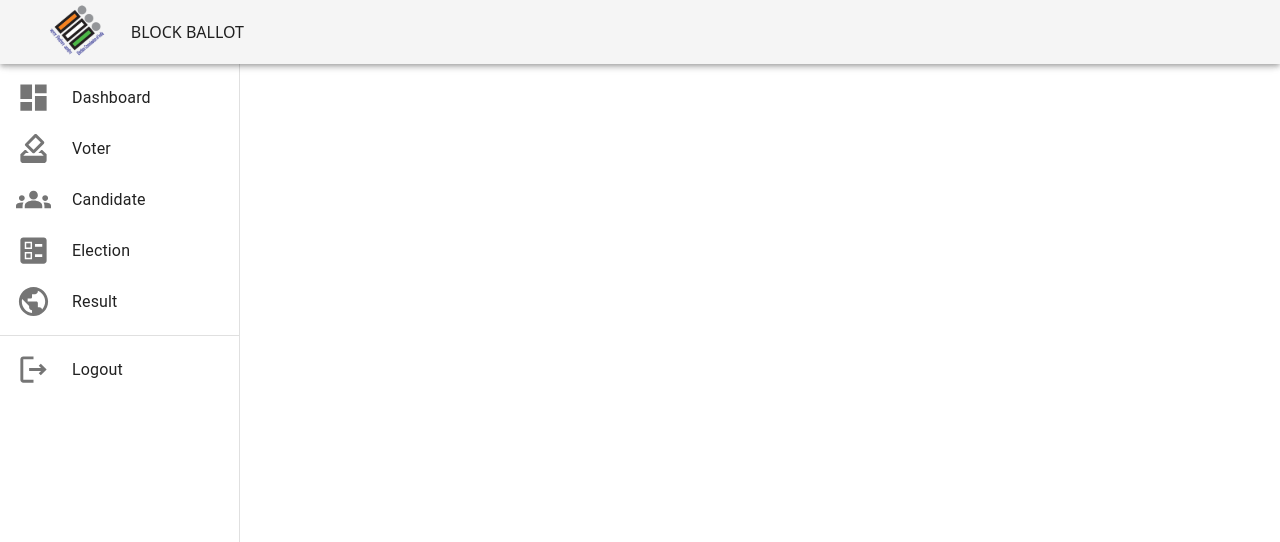
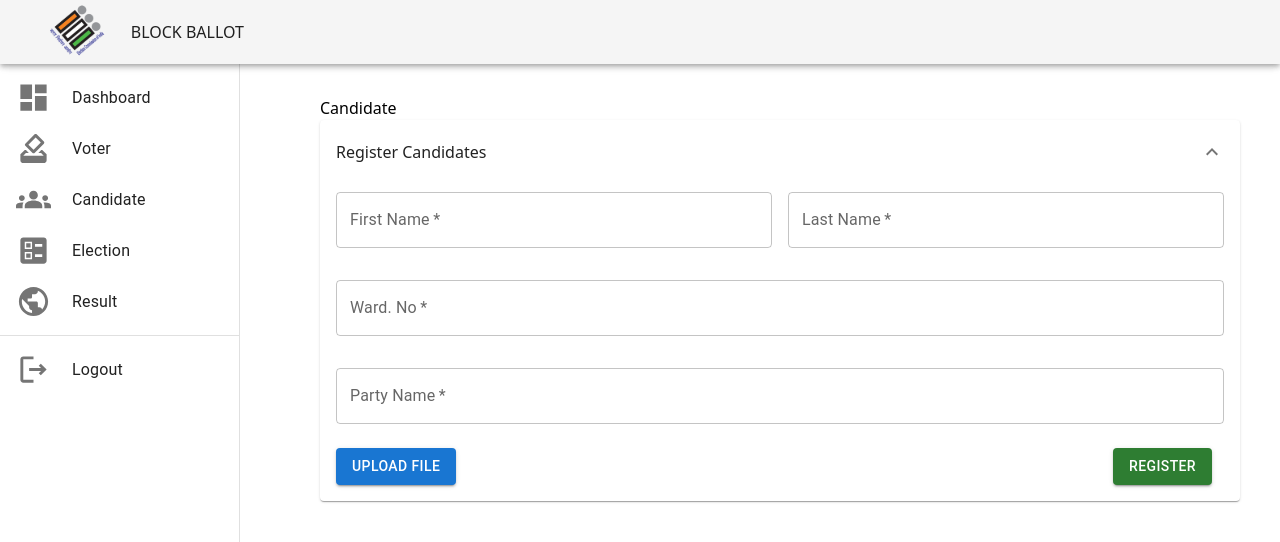
Before and after one commit to BhanuTeja1729/Voting, a React (Vite) app in the folder frontend/: page /admin/candidate in a window 1280 px wide. Shown: the top 542 px of the page. Built offline with nearby package versions, Linux system fonts and the light colour scheme.

Commit message:
Admin Dashboard Fixed, Added Candidate Registration Form

```diff
--- a/frontend/src/App.jsx
+++ b/frontend/src/App.jsx
@@ -1,5 +1,6 @@
 import "./App.css";
 import { BrowserRouter as Router, Routes, Route } from "react-router-dom";
+import { Box } from "@mui/material";
 
 // Components
 import Main from "./components/Main";
--- a/frontend/src/components/Admin.jsx
+++ b/frontend/src/components/Admin.jsx
@@ -1,6 +1,8 @@
 import React from 'react'
-import {Outlet, useLocation} from 'react-router-dom';
+import { Outlet, useLocation } from 'react-router-dom';
 import Sidebar from "./admin/adminSidebar";
+
+import { Box } from "@mui/material";
 
 
 const Admin = () => {
@@ -8,8 +10,17 @@ const Admin = () => {
   let location = useLocation();
   return (
     <>
-      {location.pathname  === "/admin/login" ? "" : <Sidebar />}
-      <Outlet/>
+      <div>
+        <div className='container ml-0'>
+          {location.pathname === "/admin/login" ? "" : <Sidebar />}
+        </div>
+        <Box sx={{ ml: 35 }}>
+          <Outlet />
+        </Box>
+
+      </div>
+
+
     </>
   );
 }
--- a/frontend/src/components/admin/adminDash.jsx
+++ b/frontend/src/components/admin/adminDash.jsx
@@ -1,11 +1,6 @@
 import React from "react";
-import { BarChart } from "@mui/x-charts";
+import { PieChart } from "@mui/x-charts";
 import { Link } from "react-router-dom";
-
-import Voter from "./voter";
-import Candidate from "./candidate";
-import Election from "./election";
-import Result from "./result";
 
 import {
   Card,
@@ -25,14 +20,15 @@ const adminDash = () => {
 
   return (
     <>
-      <h1 className="mb-10 text-center text-3xl font-semibold mt-20">
-        Admin Dashboard
-      </h1>
-      <Box sx={{marginLeft:35}}>
-        <Grid container spacing={6}>
-          <Grid item xs={3}>
+
+      <Box sx={{mr:7}}>
+        <h1 className="mb-5 text-3xl font-semibold mt-20">
+          Admin Dashboard
+        </h1>
+        <Grid container spacing={2}>
+          <Grid item xs={4}>
             <Link to={"../voter"}>
-              <Card variant="outlined">
+              <Card variant="outlined" max>
                 <CardContent>
                   <Typography
                     sx={{
@@ -102,7 +98,7 @@ const adminDash = () => {
             </Link>
           </Grid>
 
-          <Grid item xs={3}>
+          <Grid item xs={4}>
             <Link to={"../candidate"}>
               <Card variant="outlined">
                 <CardContent>
@@ -174,7 +170,7 @@ const adminDash = () => {
             </Link>
           </Grid>
 
-          <Grid item xs={3}>
+          <Grid item xs={4} sx={{ mr: 0 }}>
             <Link to={"../election"}>
               <Card variant="outlined">
                 <CardContent>
@@ -248,7 +244,7 @@ const adminDash = () => {
         </Grid>
 
         <Link to={"../result"}>
-          <Card variant="outlined" sx={{ maxWidth: "74%", mt: 5 }}>
+          <Card variant="outlined" sx={{ maxWidth: "74%", mt: 5, mb: 4 }}>
             <CardContent>
               <Typography
                 sx={{
@@ -261,13 +257,18 @@ const adminDash = () => {
               </Typography>
               <Divider />
               <div className="flex justify-center">
-                <BarChart
+                <PieChart
                   series={[
-                    { data: [3, 4, 5, 8], label: "Party 1" },
-                    { data: [4, 3, 6, 3], label: "Party 2" },
+                    {
+                      data: [
+                        { id: 0, value: 10, label: 'series A' },
+                        { id: 1, value: 15, label: 'series B' },
+                        { id: 2, value: 20, label: 'series C' }
+                      ],
+                    },
                   ]}
-                  width={600}
-                  height={350}
+                  width={400}
+                  height={200}
                   sx={{ mt: 5 }}
                 />
               </div>
--- a/frontend/src/components/admin/candidate.jsx
+++ b/frontend/src/components/admin/candidate.jsx
@@ -1,10 +1,19 @@
 import React from 'react'
+import { Box } from '@mui/material';
+
+import CandidateCard from "./candidateCard";
 
 const candidate = () => {
   return (
-    <h1 className="mb-8 text-center text-3xl font-semibold mt-20">
+    <>
+      <Box sx={{mx:5, my:12 }}>
+      <h1 className="mb-8 text-3xl font-semibold">
         Candidate
       </h1>
+
+      <CandidateCard />
+      </Box>
+    </>
   )
 }
 
--- /dev/null
+++ b/frontend/src/components/admin/candidateCard.jsx
@@ -0,0 +1,102 @@
+import React from 'react';
+import { useState } from 'react';
+
+import { Box, Container, Stack, Typography, Button, TextField } from '@mui/material';
+import Accordion from '@mui/material/Accordion';
+import AccordionActions from '@mui/material/AccordionActions';
+import AccordionSummary from '@mui/material/AccordionSummary';
+import AccordionDetails from '@mui/material/AccordionDetails';
+import ExpandMoreIcon from '@mui/icons-material/ExpandMore';
+
+const candidateCard = () => {
+
+    const [firstName, setFirstName] = useState('')
+    const [lastName, setLastName] = useState('')
+    const [wardNo, setWardNo] = useState('')
+    const [party, setParty] = useState('')
+
+
+    function handleSubmit(event) {
+        event.preventDefault();
+
+    }
+    return (
+        <>
+            <div className='shadow w-4/5'>
+                <Accordion defaultExpanded >
+                    <AccordionSummary
+                        expandIcon={<ExpandMoreIcon />}
+                        aria-controls="panel3-content"
+                        id="panel3-header"
+                    >
+                        Register Candidates
+                    </AccordionSummary>
+                    <AccordionDetails>
+                        <Stack spacing={2} direction="row" sx={{ marginBottom: 4 }}>
+                            <TextField
+                                type="text"
+                                variant='outlined'
+                                color='secondary'
+                                label="First Name"
+                                onChange={e => setFirstName(e.target.value)}
+                                value={firstName}
+                                fullWidth
+                                required
+                            />
+                            <TextField
+                                type="text"
+                                variant='outlined'
+                                color='secondary'
+                                label="Last Name"
+                                onChange={e => setLastName(e.target.value)}
+                                value={lastName}
+                                fullWidth
+                                required
+                            />
+                        </Stack>
+                        <TextField
+                            type="text"
+                            variant='outlined'
+                            color='secondary'
+                            label="Ward. No"
+                            onChange={e => setWardNo(e.target.value)}
+                            value={wardNo}
+                            fullWidth
+                            required
+                            sx={{ mb: 4 }}
+                        />
+                        <TextField
+                            type="text"
+                            variant='outlined'
+                            color='secondary'
+                            label="Party Name"
+                            onChange={e => setParty(e.target.value)}
+                            value={party}
+                            required
+                            fullWidth
+                            sx={{ mb: 3 }}
+                        />
+                        <Box sx={{ justifyContent: "space-between", display: 'flex' }}>
+                            <Button
+                                variant="contained"
+                                component="label"
+                            >
+                                Upload File
+                                <input
+                                    type="file"
+                                    hidden
+                                />
+                            </Button>
+                            <Button variant='contained' color='success' sx={{ mr: 1.5 }}>Register</Button>
+                        </Box>
+                    </AccordionDetails>
+                    {/* <AccordionActions>
+                        <Button variant='contained' color='success' sx={{ mr: 1.5, mb: 1.5 }}>Register</Button>
+                    </AccordionActions> */}
+                </Accordion>
+            </div>
+        </>
+    )
+}
+
+export default candidateCard
--- a/frontend/src/components/admin/voter.jsx
+++ b/frontend/src/components/admin/voter.jsx
@@ -4,7 +4,7 @@ import VoterCard from "./voterRegCard";
 const voter = () => {
   return (
     <div>
-      <h1 className="mb-8 ml-72 text-center text-3xl font-semibold mt-20">
+      <h1 className="mb-8 text-center text-3xl font-semibold mt-20">
         Voter Page
         <VoterCard />
       </h1>
```
